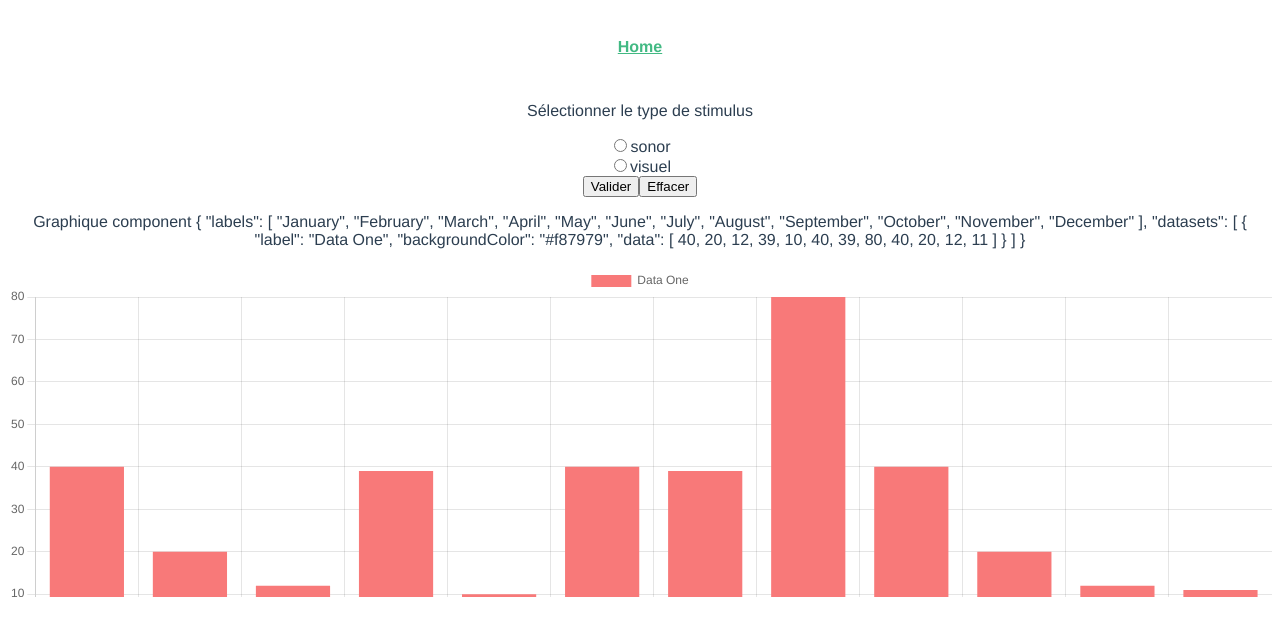
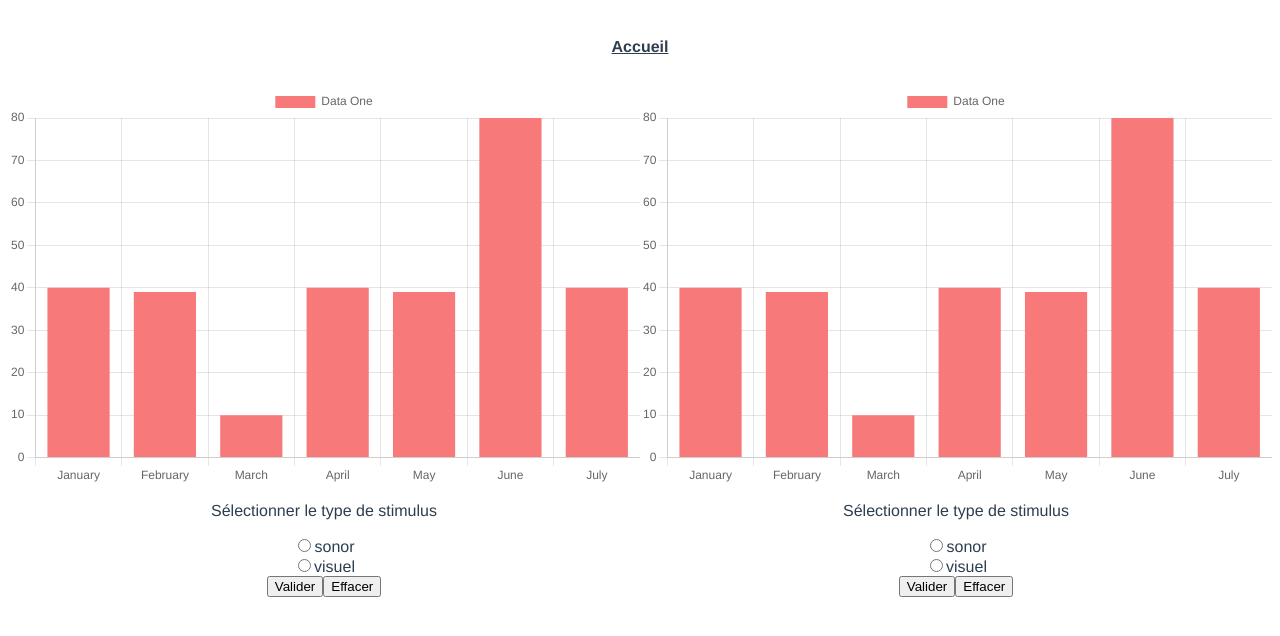
Before and after one commit to melan60/sae_s6, a Vue app in the folder visualisation/frontend/: page /#/ in a window 1280 px wide. Shown: the top 636 px of the page. Built offline with nearby package versions, Linux system fonts and the light colour scheme.

Commit message:
Ajout d'un deuxième composant pour les graphs en courbe; déplacement de code

```diff
--- a/visualisation/frontend/src/App.vue
+++ b/visualisation/frontend/src/App.vue
@@ -1,7 +1,7 @@
 <template>
   <div id="app">
     <nav>
-      <router-link to="/">Home</router-link>
+      <router-link to="/">Accueil</router-link>
     </nav>
     <router-view/>
   </div>
@@ -24,8 +24,4 @@ nav a {
   font-weight: bold;
   color: #2c3e50;
 }
-
-nav a.router-link-exact-active {
-  color: #42b983;
-}
 </style>
--- a/visualisation/frontend/src/components/GraphBarComponent.vue
+++ b/visualisation/frontend/src/components/GraphBarComponent.vue
@@ -1,49 +1,27 @@
 <template>
-    <div>
-      <!-- Afficher le composant de filtre si "filter" est vrai -->
-      <FilterComponent v-if="filter" :stimulis="stimulis" />
-
-      <!-- Conteneur du graphique avec une hauteur maximale et défilement vertical si nécessaire -->
-      <div class="chart-container">
-        <p>Graphique component {{ donnees }}</p>
-        <Bar :data="donnees" :options="options" />
-      </div>
+  <div style="height: 400px;">
+    <Bar :data="data" :options="options" />
   </div>
 </template>
+
 
 <script>
 import { Chart, Title, Tooltip, Legend, BarElement, CategoryScale, LinearScale } from 'chart.js'
 import { Bar } from 'vue-chartjs'
-  import FilterComponent from '@/components/FilterComponent.vue'
 
 Chart.register(CategoryScale, LinearScale, BarElement, Title, Tooltip, Legend)
 
 export default {
   name: 'GraphBarComponent',
   components: {
-      Bar,
-      FilterComponent
+    Bar
   },
   props: {
-      donnees: Object,
-      filter: Boolean
-    },
-    data() {
-      return {
-        options: {
-          responsive: true,
-          maintainAspectRatio: false
-        },
-        stimulis: ["sonor", "visuel"]
-      }
+    data: Object,
+    options: Object
   }
 }
 </script>
 
-  <style scoped>
-  /* Style pour le conteneur du graphique */
-  .chart-container {
-    max-height: 400px;
-    overflow-y: auto;
-  }
-  </style>
+
+<style scoped></style>
--- /dev/null
+++ b/visualisation/frontend/src/components/GraphLineComponent.vue
@@ -0,0 +1,35 @@
+<template>
+    <div style="height: 400px;">
+        <FilterComponent :stimulis="stimulis" />
+        <Line :data="data" :options="options" />
+    </div>
+</template>
+
+
+<script>
+import { Chart, CategoryScale, LinearScale, PointElement, LineElement, Title, Tooltip, Legend } from 'chart.js'
+import { Line } from 'vue-chartjs'
+import FilterComponent from './FilterComponent.vue'
+
+Chart.register(CategoryScale, LinearScale, PointElement, LineElement, Title, Tooltip, Legend)
+
+export default {
+    name: 'GraphLineComponent',
+    components: {
+        FilterComponent,
+        Line
+    },
+    props: {
+        data: Object,
+        options: Object
+    },
+    data() {
+        return {
+            stimulis: ["sonor", "visuel"]
+        }
+    }
+}
+</script>
+
+
+<style scoped></style>
--- a/visualisation/frontend/src/views/HomeView.vue
+++ b/visualisation/frontend/src/views/HomeView.vue
@@ -1,24 +1,42 @@
 <template>
-  <div class="home">
-    <GraphBarComponent :donnees="value" :filter="true" />
-    <!--
-      :label_abscisse="Caractéristiques individuelles"
-      :label_ordonnee="Temps de réaction "
-      :titre=" Graphique " -->
+  <div>
+
+    <div class="container-graph">
+      <GraphBarComponent :data="value" :options="options" class="graphique" />
+      <GraphBarComponent :data="value" :options="options" class="graphique" />
+    </div>
+
+    <div class="container-graph">
+      <GraphLineComponent :data="chartData" :options="options" class="graphique" />
+      <GraphLineComponent :data="chartData" :options="options" class="graphique" />
+    </div>
+
   </div>
 </template>
 
+
 <script>
-
 import GraphBarComponent from '@/components/GraphBarComponent.vue'
+import GraphLineComponent from '@/components/GraphLineComponent.vue'
 
 export default {
   name: 'HomeView',
   components: {
-    GraphBarComponent
+    GraphBarComponent,
+    GraphLineComponent
   },
   data: () => ({
     value: {
+      labels: ['January', 'February', 'March', 'April', 'May', 'June', 'July'],
+      datasets: [
+        {
+          label: 'Data One',
+          backgroundColor: '#f87979',
+          data: [40, 39, 10, 40, 39, 80, 40]
+        }
+      ]
+    },
+    chartData: {
       labels: [
         'January',
         'February',
@@ -26,21 +44,31 @@ export default {
         'April',
         'May',
         'June',
-        'July',
-        'August',
-        'September',
-        'October',
-        'November',
-        'December'
+        'July'
       ],
       datasets: [
         {
           label: 'Data One',
           backgroundColor: '#f87979',
-          data: [40, 20, 12, 39, 10, 40, 39, 80, 40, 20, 12, 11]
+          data: [40, 39, 10, 40, 39, 80, 40]
         }
       ]
+    },
+    options: {
+      responsive: true,
+      maintainAspectRatio: false
     }
   })
 }
 </script>
+
+
+<style scoped>
+.container-graph {
+  display: flex;
+  flex-wrap: wrap;
+}
+.graphique {
+  width: 50%;
+}
+</style>
```
Lines whose indentation alone changed are shown as unchanged.
